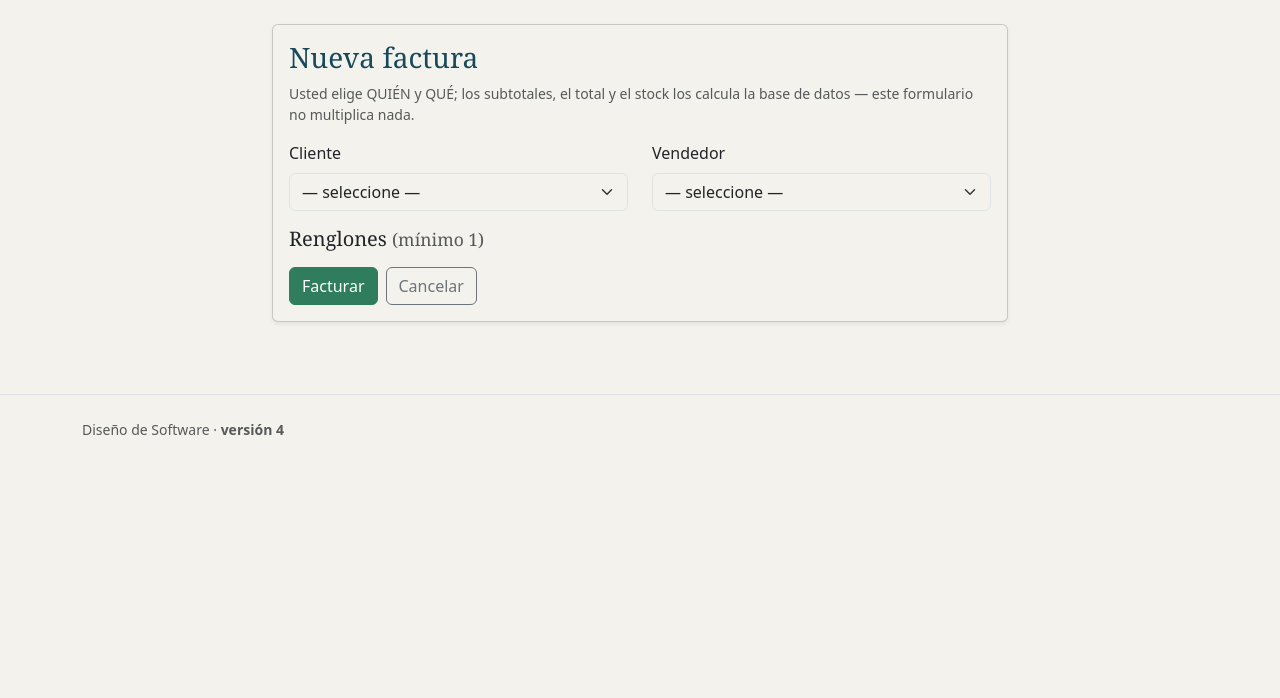
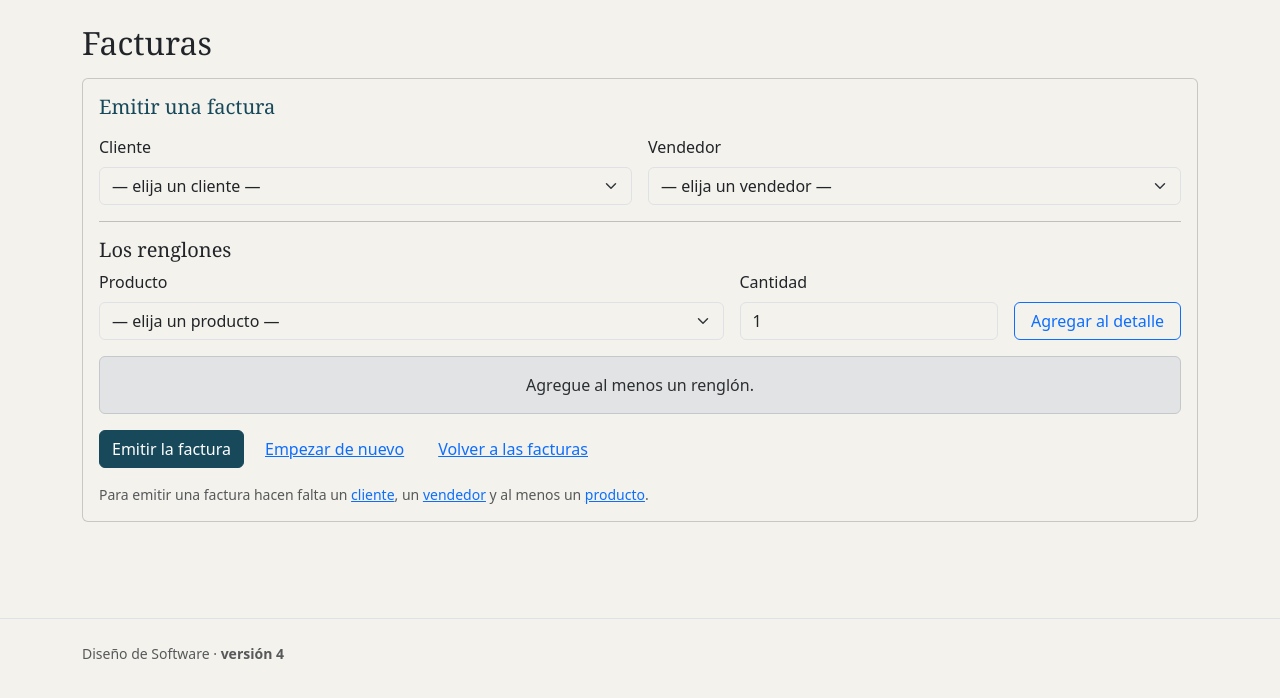
Before and after one commit to ccastro2050/proyecto_diseno_de_software4, a Flask app: template front_flask/templates/facturas/formulario.html in a window 1280 px wide. Shown: the part 56-754 px from the top of the page. Run offline with Flask 3, Linux system fonts and the light colour scheme; the template is opened without the code that fills it, so the values that code supplies are empty; some libraries are stand-ins or nearby versions.

Commit message:
feat: los renglones de la factura SE AGREGAN, no son casillas fijas
El formulario de nueva factura tenia cinco pares (producto, cantidad) puestos
de antemano. Eso obliga a contar los renglones ANTES de empezar, no deja pasar
de cinco, y deja cuatro filas vacias en pantalla cuando se vende una sola cosa.

Ahora se elige producto y cantidad, se pulsa «Agregar al detalle», y el
renglon aparece en una tabla de la que se puede quitar — igual que en la otra
interfaz del mismo sistema.

COMO SE HACE ESO EN FLASK, QUE NO TIENE COMPONENTES: el borrador vive en la
SESION y cada boton es una peticion. «Agregar al detalle» manda el formulario,
el servidor guarda el renglon y vuelve a dibujar la pagina con la tabla un
renglon mas larga.

  * no hace falta JavaScript, y por tanto tampoco un CDN;
  * el borrador sobrevive a un F5, cosa que en el circuito de Blazor no;
  * y cuesta un viaje al servidor por renglon, que en Blazor no cuesta.

Las tres son consecuencias del mismo hecho —que aqui cada clic es una
peticion— y ESO es lo que el curso compara. Lo que no tenia razon de ser era
que una interfaz dejara agregar renglones y la otra no.

El mismo producto dos veces SUMA en vez de repetir el renglon, y el total
estimado se dice que es para mirar: el que queda guardado lo pone el
disparador.

Probado el recorrido entero: tabla → Nueva factura → agregar un renglon →
agregar otro (total estimado 9.100.000) → Emitir la factura → factura 9.

```diff
--- a/front_flask/templates/facturas/formulario.html
+++ b/front_flask/templates/facturas/formulario.html
@@ -1,61 +1,146 @@
 {% extends "base.html" %}
 {% block titulo %}Nueva factura{% endblock %}
+
+{#
+   EMITIR UNA FACTURA — la misma pantalla que en los otros dos cursos.
+
+   Cuatro cosas que no son de adorno:
+
+   1. LOS RENGLONES SE AGREGAN DE A UNO. No hay un número fijo de casillas,
+      porque nadie sabe de antemano cuántas cosas va a vender.
+
+   2. EL TOTAL NO SE ENVÍA. Lo que se ve abajo es un cálculo para que la
+      persona sepa cuánto va — pero lo que queda guardado lo pone el
+      disparador. Si el front lo enviara habría dos fuentes de verdad, y el día
+      que no coincidan gana la que nadie revisó.
+
+   3. UN SOLO ENVÍO con el maestro y el detalle juntos. Una factura con tres
+      renglones no son cuatro peticiones: si la tercera fallara quedaría media
+      factura en la base, y «media factura» no es un estado que el negocio
+      reconozca.
+
+   4. AQUÍ CADA BOTÓN ES UNA PETICIÓN y el borrador vive en la sesión; en el
+      front de Blazor vive en el circuito y no hay viaje. Esa es la única
+      diferencia entre los dos: lo que se ve y lo que se puede hacer es lo
+      mismo.
+#}
+
 {% block contenido %}
-<div class="row justify-content-center">
-    <div class="col-12 col-lg-8">
-        <div class="card shadow-sm">
+<h1 class="h2 mb-3">Facturas</h1>
+
+<form method="post">
+  <section class="card mb-4">
     <div class="card-body">
-                <h1 class="card-title h3 mb-2">Nueva factura</h1>
-                <p class="text-muted small">Usted elige QUIÉN y QUÉ; los
-                    subtotales, el total y el stock los calcula la base de
-                    datos — este formulario no multiplica nada.</p>
-                <form method="post">
-                    <div class="row">
-                        <div class="col-md-6 mb-3">
+      <h2 class="h5 card-title mb-3">Emitir una factura</h2>
+
+      {# EL MAESTRO: a quién y quién vende #}
+      <div class="row g-3">
+        <div class="col-12 col-md-6">
           <label class="form-label" for="fkidcliente">Cliente</label>
           <select class="form-select" id="fkidcliente" name="fkidcliente">
-                                <option value="">— seleccione —</option>
+            <option value="">— elija un cliente —</option>
             {% for valor, texto in clientes %}
-                                <option value="{{ valor }}">{{ texto }}</option>
+            <option value="{{ valor }}" {% if borrador.cliente == valor %}selected{% endif %}>{{ texto }}</option>
             {% endfor %}
           </select>
         </div>
-                        <div class="col-md-6 mb-3">
+        <div class="col-12 col-md-6">
           <label class="form-label" for="fkidvendedor">Vendedor</label>
           <select class="form-select" id="fkidvendedor" name="fkidvendedor">
-                                <option value="">— seleccione —</option>
+            <option value="">— elija un vendedor —</option>
             {% for valor, texto in vendedores %}
-                                <option value="{{ valor }}">{{ texto }}</option>
+            <option value="{{ valor }}" {% if borrador.vendedor == valor %}selected{% endif %}>{{ texto }}</option>
             {% endfor %}
           </select>
         </div>
       </div>
 
-                    <h2 class="h5">Renglones <span class="text-muted small">(mínimo 1)</span></h2>
-                    {% for i in renglones %}
-                    <div class="row align-items-end">
-                        <div class="col-8 col-md-9 mb-2">
-                            <select class="form-select" name="producto_{{ i }}">
-                                <option value="">— producto —</option>
-                                {% for valor, texto in productos %}
-                                <option value="{{ valor }}">{{ texto }}</option>
+      <hr>
+
+      {# EL DETALLE: los renglones, que se arman AQUÍ sin tocar la API #}
+      <h2 class="h5">Los renglones</h2>
+      <div class="row g-3 align-items-end">
+        <div class="col-12 col-md-7">
+          <label class="form-label" for="codigo">Producto</label>
+          <select class="form-select" id="codigo" name="codigo">
+            <option value="">— elija un producto —</option>
+            {% for p in productos %}
+            <option value="{{ p.codigo }}">{{ p.nombre }} — {{ "{:,.0f}".format(p.valorunitario) }} (stock {{ p.stock }})</option>
             {% endfor %}
           </select>
         </div>
-                        <div class="col-4 col-md-3 mb-2">
-                            <input class="form-control" name="cantidad_{{ i }}"
-                                   type="number" min="1" placeholder="cantidad">
+        <div class="col-6 col-md-3">
+          <label class="form-label" for="cantidad">Cantidad</label>
+          <input class="form-control" type="number" min="1" value="1" id="cantidad" name="cantidad">
+        </div>
+        <div class="col-6 col-md-2">
+          {# Este botón NO habla con la API: agrega a la tabla de abajo. #}
+          <button class="btn btn-outline-primary w-100" name="accion" value="agregar">Agregar al detalle</button>
         </div>
       </div>
+
+      {% if borrador.renglones %}
+      <div class="table-responsive mt-3">
+        <table class="table table-sm align-middle">
+          <thead><tr>
+            <th>Producto</th>
+            <th class="text-end">Cantidad</th>
+            <th class="text-end">Valor unitario</th>
+            <th class="text-end">Subtotal</th>
+            <th></th>
+          </tr></thead>
+          <tbody>
+            {% for r in borrador.renglones %}
+            <tr>
+              <td>{{ r.nombre }}</td>
+              <td class="text-end font-monospace">{{ r.cantidad }}</td>
+              <td class="text-end font-monospace">{{ "{:,.0f}".format(r.precio) }}</td>
+              <td class="text-end font-monospace">{{ "{:,.0f}".format(r.cantidad * r.precio) }}</td>
+              <td class="text-end">
+                {# Quitar un renglón de esta lista tampoco llama a la API:
+                   todavía no se ha enviado nada. #}
+                <button class="btn btn-sm btn-danger" name="accion" value="quitar"
+                        formnovalidate>Quitar</button>
+                <input type="hidden" name="quitar" value="{{ r.codigo }}">
+              </td>
+            </tr>
             {% endfor %}
+          </tbody>
+          <tfoot>
+            <tr>
+              <td colspan="3" class="text-end"><strong>Total estimado</strong></td>
+              <td class="text-end font-monospace"><strong>{{ "{:,.0f}".format(total_estimado) }}</strong></td>
+              <td></td>
+            </tr>
+          </tfoot>
+        </table>
+      </div>
+      <p class="small text-body-secondary">
+        Este total es un cálculo para que usted sepa cuánto va.
+        <strong>No se envía:</strong> el total que queda guardado lo calcula el
+        disparador de la base de datos, y es el que manda.
+      </p>
+      {% else %}
+      <div class="alert alert-secondary mt-3 text-center">Agregue al menos un renglón.</div>
+      {% endif %}
 
-                    <div class="d-flex gap-2 mt-3">
-                        <button class="btn btn-success" type="submit">Facturar</button>
-                        <a class="btn btn-outline-secondary" href="{{ url_for('facturas.lista') }}">Cancelar</a>
+      <div class="mt-3 d-flex flex-wrap gap-2 align-items-center">
+        {# UN SOLO ENVÍO con el maestro y el detalle juntos. #}
+        <button class="btn btn-primary" name="accion" value="emitir">Emitir la factura</button>
+        <button class="btn btn-link" name="accion" value="limpiar"
+                formnovalidate>Empezar de nuevo</button>
+        <a class="btn btn-link" href="{{ url_for('facturas.lista') }}">Volver a las facturas</a>
       </div>
+
+      {% if not clientes or not vendedores or not productos %}
+      <p class="small text-body-secondary mt-3 mb-0">
+        Para emitir una factura hacen falta un
+        <a href="{{ url_for('entidades.lista', clave='cliente') }}">cliente</a>, un
+        <a href="{{ url_for('entidades.lista', clave='vendedor') }}">vendedor</a> y al menos un
+        <a href="{{ url_for('entidades.lista', clave='producto') }}">producto</a>.
+      </p>
+      {% endif %}
+    </div>
+  </section>
 </form>
-            </div>
-        </div>
-    </div>
-</div>
 {% endblock %}
```
Also changed, not shown: front_flask/rutas_facturas.py (+155 -46 lines). Lines whose indentation alone changed are shown as unchanged.
